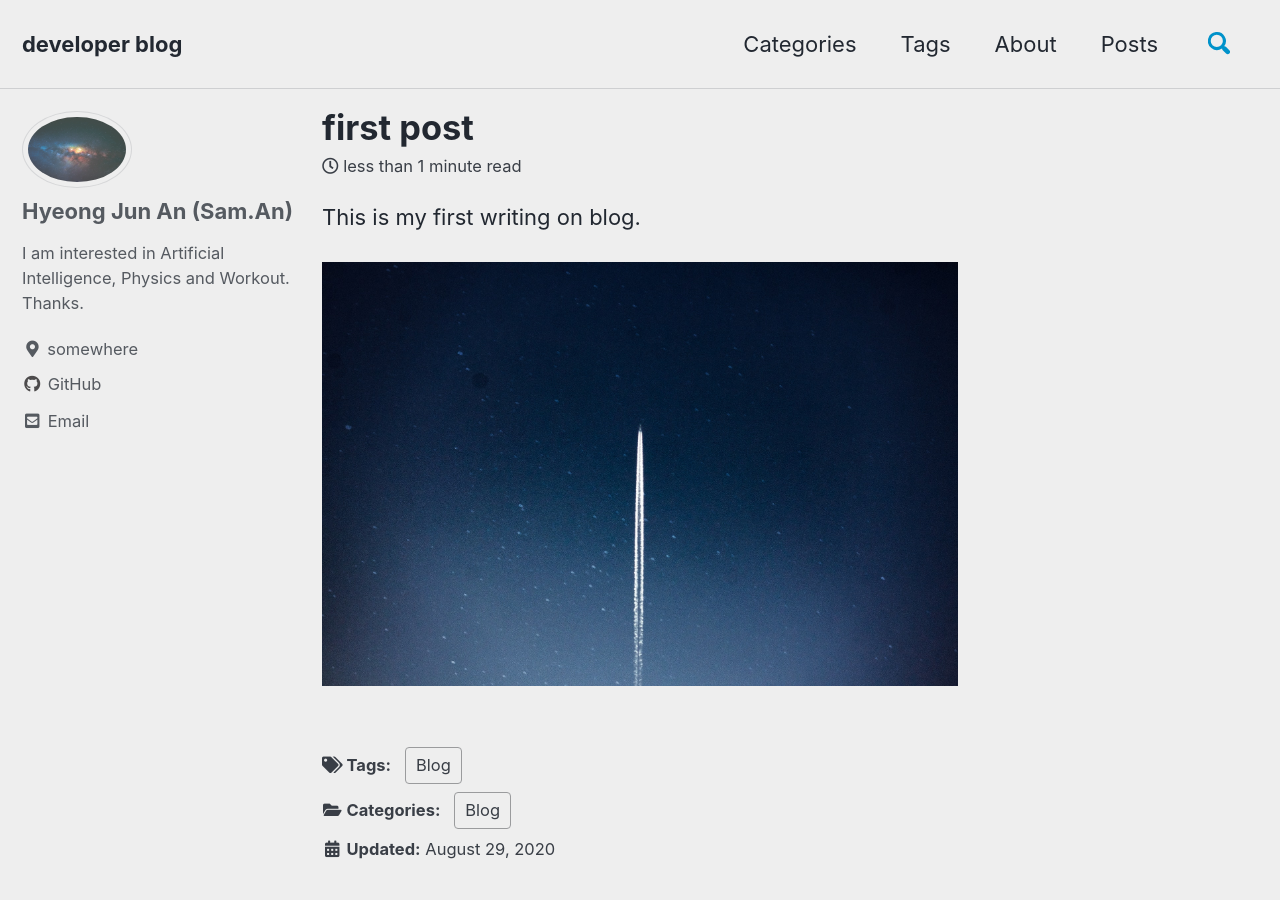
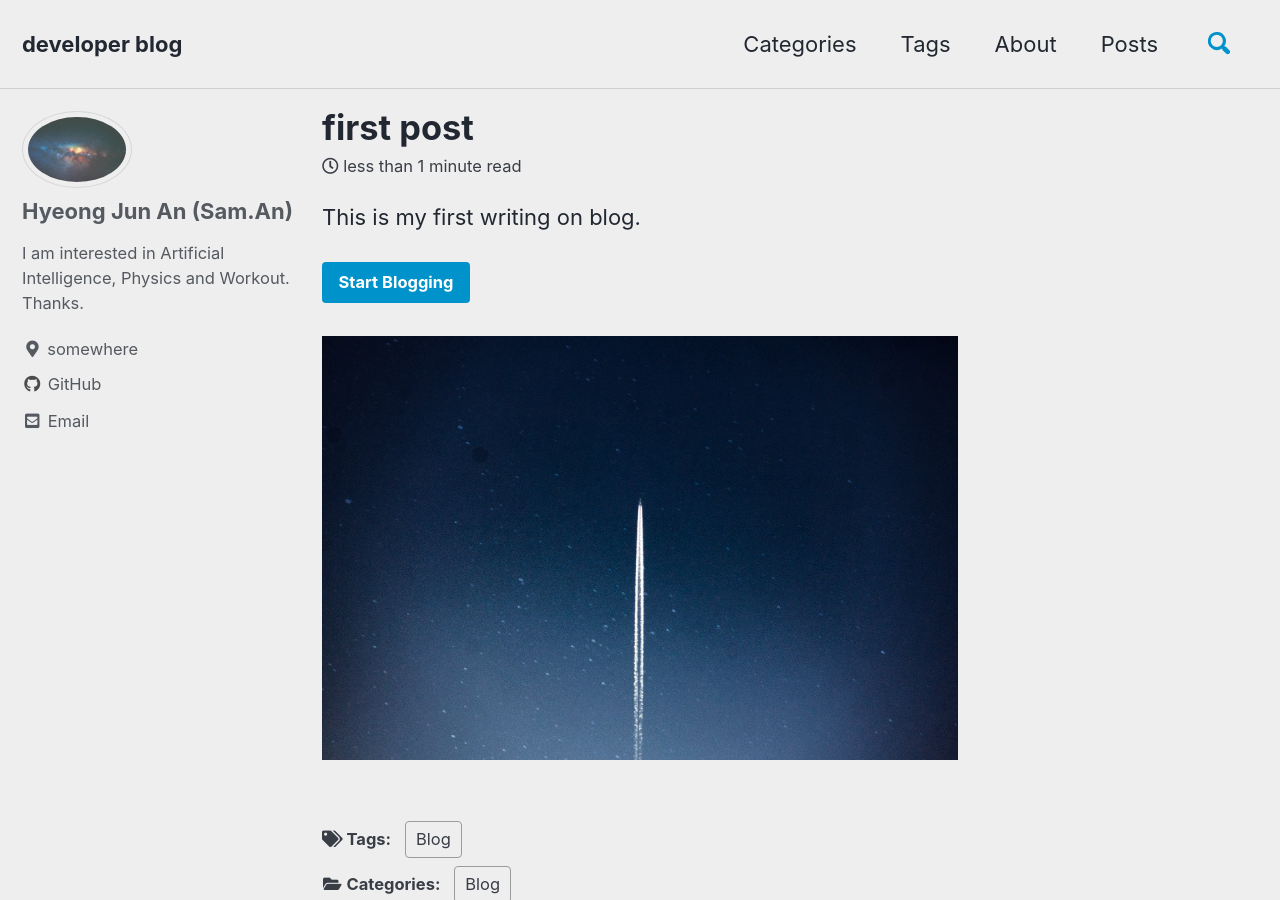
Before and after one commit to sammiee5311/sammiee5311.github.com, a Jekyll site: the page built from _posts/2020-08-29-First post.md, in a window 1280 px wide and 900 px high. Built offline with Jekyll 4.4.1, drawn with Linux system fonts in a browser that asks for light colours; cached includes are drawn as plain includes.

Commit message:
Update 2020-08-29-First post.md

```diff
--- a/_posts/2020-08-29-First post.md
+++ b/_posts/2020-08-29-First post.md
@@ -10,4 +10,6 @@ tags:
 
 This is my first writing on blog.<br>
 
+[Start Blogging]('https://sammiee5311.github.io/sammiee5311.github.com/blog/First-post/'){: .btn .btn--primary }
+
 ![](/assets/images/post/spaceship.jpg)
```
